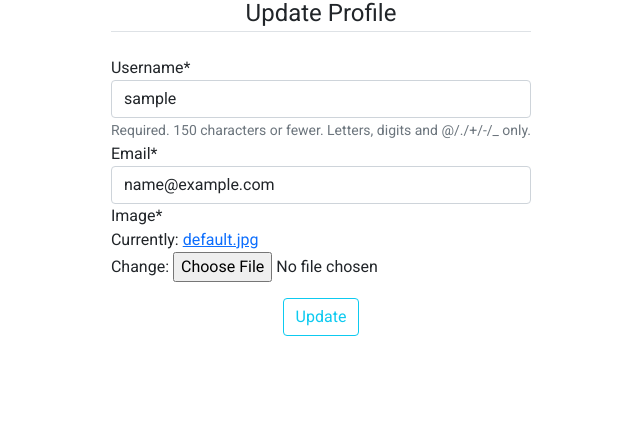
After one commit to amani-joseph/instagram, a Django app: page /edit_profile/ in a window 1280 px wide. The commit adds this page. Shown: the part 366-800 px from the top of the page, without its empty margins (319-959 px from the left). Run offline with Django 4.2, Linux system fonts and the light colour scheme; the visitor is signed in with stand-in values (Sample User, id 1); some libraries are stand-ins or nearby versions.

Commit message:
Added Profile update Form

```diff
--- a/insta/templates/insta/navbar.html
+++ b/insta/templates/insta/navbar.html
@@ -153,7 +153,7 @@
 									aria-expanded="false"
 								>
 									<img
-										src="https://github.com/mdo.png"
+										src="{{ user.profile.image.url }}"
 										alt="profile"
 										class="rounded-circle"
 										width="32"
--- a/instagram_prj/urls.py
+++ b/instagram_prj/urls.py
@@ -28,6 +28,7 @@ urlpatterns = [
     path('login/', auth_views.LoginView.as_view(template_name='users_app/login.html'), name='login'),
     path('logout/', auth_views.LogoutView.as_view(template_name='users_app/logout.html'), name='logout'),
     path('profile/', user_views.profile, name='profile'),
+    path('edit_profile/', user_views.editProfile, name='edit_profile'),
     path('admin/', admin.site.urls),
 ]
 
--- a/users_app/forms.py
+++ b/users_app/forms.py
@@ -1,7 +1,7 @@
 from django import forms
 from django.contrib.auth.models import User
 from django.contrib.auth.forms import UserCreationForm
-
+from .models import Profile
 
 class UserRegisterForm(UserCreationForm):
     email = forms.EmailField()
@@ -10,3 +10,17 @@ class UserRegisterForm(UserCreationForm):
     class Meta:
         model = User
         fields = ['email', 'username', 'password1', 'password2']
+
+
+class UserUpdateForm(forms.ModelForm):
+    email = forms.EmailField()
+
+    class Meta:
+        model = User
+        fields = ['username', 'email']
+
+
+class ProfileUpdateForm(forms.ModelForm):
+    class Meta:
+        model = Profile
+        fields = ['image']
--- /dev/null
+++ b/users_app/templates/users_app/edit_profile.html
@@ -0,0 +1,16 @@
+{% extends "insta/base.html" %} {% load crispy_forms_tags %} {% block content %}
+<div class="container my-3 col-md-6 col-lg-6">
+    <form method="POST" enctype="multipart/form-data" class="d-flex flex-column align-items-center">
+          {% csrf_token %}
+          <fieldset class="form-group">
+              <legend class="border-bottom mb-4 text-center">Update Profile</legend>
+              {{ u_form| crispy }}
+              {{ p_form| crispy }}
+          </fieldset>
+          <div class="form-group mx-auto my-3">
+              <button class="btn btn-outline-info " type="submit">Update</button>
+          </div>
+      </form>
+</div>
+
+{% endblock content %}
--- a/users_app/templates/users_app/profile.html
+++ b/users_app/templates/users_app/profile.html
@@ -10,11 +10,13 @@
 				class="rounded-circle mx-3"
 				src="{{ user.profile.image.url }}"
 			/>
+
 		</div>
 		<div class="container">
-			<div class="col-4 d-flex flex-row mx-3 px-2 justify-content-start">
+			<div class="col-md-6 d-flex flex-row mx-3 px-2 justify-content-start">
 				<h2 class="account-heading">{{user.username}}</h2>
-				<span class="btn border mx-3">Edit Profile</span>
+
+				<span class="btn border mx-3"><a class="text-decoration-none text-dark " href="{% url 'edit_profile'%}">Edit Profile</a></span>
 				<span>
 					<svg
 						xmlns="http://www.w3.org/2000/svg"
--- a/users_app/views.py
+++ b/users_app/views.py
@@ -2,7 +2,7 @@ from django.shortcuts import render,redirect
 from django.contrib.auth.forms import UserCreationForm
 from django.contrib.auth.decorators import login_required
 from django.contrib import messages
-from .forms import UserRegisterForm
+from .forms import UserRegisterForm, UserUpdateForm, ProfileUpdateForm
 
 
 # Create your views here.
@@ -21,23 +21,29 @@ def register(request):
 
 @login_required
 def profile(request):
-    # if request.method == 'POST':
-    #     u_form = UserUpdateForm(request.POST, instance=request.user)
-    #     p_form = ProfileUpdateForm(request.POST,
-    #                                request.FILES,
-    #                                instance=request.user.profile)
-    #     if u_form.is_valid() and p_form.is_valid():
-    #         u_form.save()
-    #         p_form.save()
-    #         messages.success(request, f'Your account has been updated!')
-    #         return redirect('profile')
 
-    # else:
-    #     u_form = UserUpdateForm(instance=request.user)
-    #     p_form = ProfileUpdateForm(instance=request.user.profile)
+    return render(request, 'users_app/profile.html')
 
-    # context = {
-    #     'u_form': u_form,
-    #     'p_form': p_form
-    # }
-    return render(request, 'users_app/profile.html')
+
+@login_required
+def editProfile(request):
+    if request.method == 'POST':
+        u_form = UserUpdateForm(request.POST, instance=request.user)
+        p_form = ProfileUpdateForm(request.POST,
+                                   request.FILES,
+                                   instance=request.user.profile)
+        if u_form.is_valid() and p_form.is_valid():
+            u_form.save()
+            p_form.save()
+            messages.success(request, f'Your account has been updated!')
+            return redirect('profile')
+
+    else:
+        u_form = UserUpdateForm(instance=request.user)
+        p_form = ProfileUpdateForm(instance=request.user.profile)
+
+    context = {
+        'u_form': u_form,
+        'p_form': p_form
+    }
+    return render(request, 'users_app/edit_profile.html', context)
```
Also changed, not shown: insta/migrations/0004_post_name.py (added).
